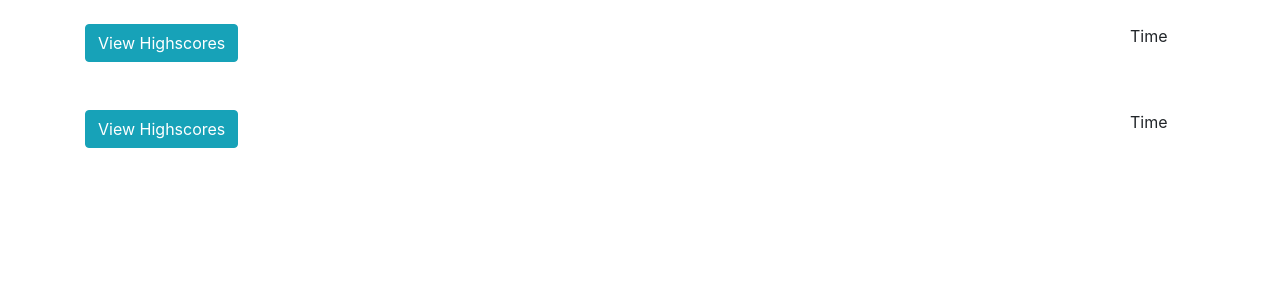
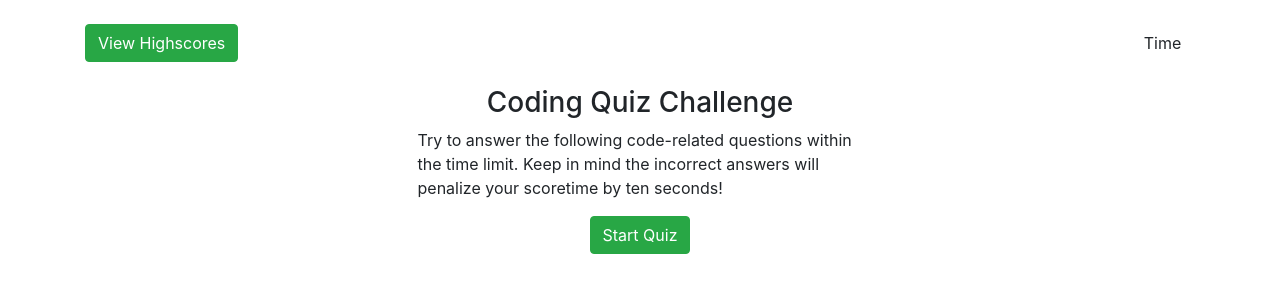
Before and after one commit to minkyukr/quiz-hw, a plain HTML site: page index.html in a window 1280 px wide. Drawn offline with nearby package versions, Linux system fonts and the light colour scheme.

Commit message:
front page is done

```diff
--- /dev/null
+++ b/Assets/style.css
@@ -0,0 +1,27 @@
+
+.row {
+    display: flex;
+    flex-flow: wrap;
+}
+.quizBox {
+    display: flex;
+    justify-content: center;
+}
+
+.col-md-12 {
+    display: flex;
+    flex-flow: wrap;
+    justify-content: center;
+}
+
+.col-md-5 {
+    display: flex;
+    flex-flow: wrap;
+    align-items: center;
+}
+
+#timer {
+    display: flex;
+    justify-content: center;
+    align-items: center;
+}
--- a/index.html
+++ b/index.html
@@ -5,31 +5,30 @@
     <meta http-equiv="X-UA-Compatible" content="ie=edge">
     <title>Quiz</title>
     <link rel="stylesheet" href="https://stackpath.bootstrapcdn.com/bootstrap/4.3.1/css/bootstrap.min.css" integrity="sha384-ggOyR0iXCbMQv3Xipma34MD+dH/1fQ784/j6cY/iJTQUOhcWr7x9JvoRxT2MZw1T" crossorigin="anonymous">
+    <link rel="stylesheet" href="Assets/style.css">
 </head>
 <body>
     <div class="container">
-        <div class="row">
-            <div class="col-md-12"><br></div>
-        </div>
+        <br>
         <div class="row">
             <div class="col-md-2">
-                <button type="button" class="btn btn-info">View Highscores</button>
+                <button type="button" class="btn btn-success">View Highscores</button>
             </div>
             <div class="col-md-9"></div>
             <div class="col-md-1" id="timer">Time</div>
         </div>
         <br>
-        <div class="row">
-                <div class="col-md-12"><br></div>
-            </div>
-            <div class="row">
-                <div class="col-md-2">
-                    <button type="button" class="btn btn-info">View Highscores</button>
+        <div class="row quizBox">
+                <div class="col-md-12">
+                    <h3 class="quizTitle">Coding Quiz Challenge</h1>
+                    </div>
+                <div class="col-md-5 quizExp">
+                    <p class="quizDesc">Try to answer the following code-related questions within the time limit. Keep in mind the incorrect answers will penalize your scoretime by ten seconds!</p>
                 </div>
-                <div class="col-md-9"></div>
-                <div class="col-md-1">Time</div>
+                <div class="col-md-12">
+                    <button type="button" class="btn btn-success start">Start Quiz</button>
+                </div>
         </div>
-
     </div>
     <script src="Assets/javascript.js"></script>
 </body>
```
